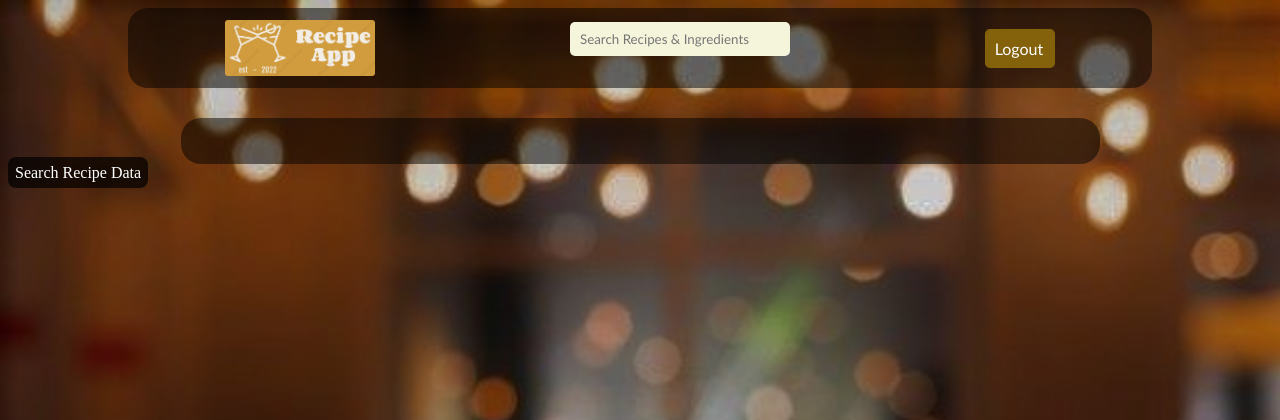
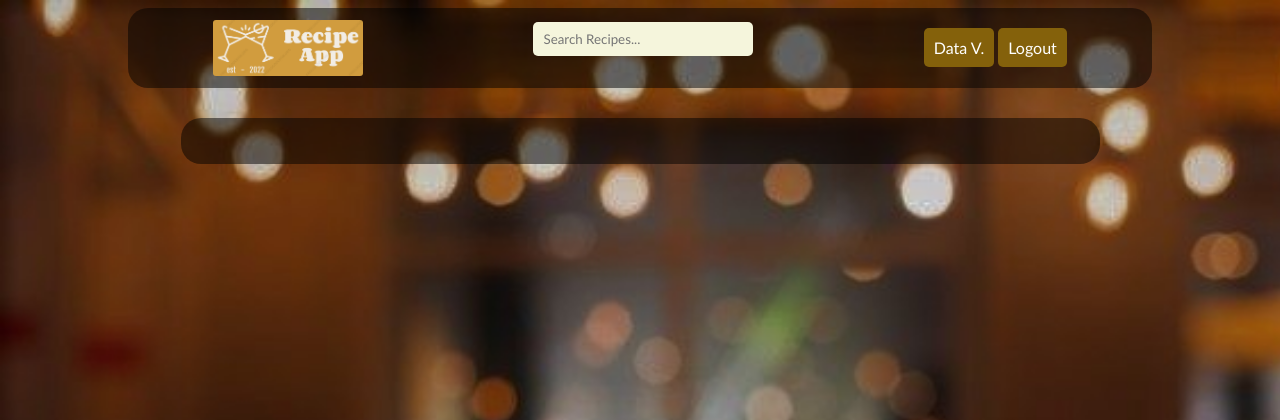
Before and after one commit to Nathan-Mez/Recipe-App, a Django app: page /list/ in a window 1280 px wide. Shown: the top 420 px of the page. Run offline with Django 4.2, Linux system fonts and the light colour scheme; the visitor is signed in with stand-in values (Sample User, id 1); data that the repository does not hold is empty.

Commit message:
Update main.html

```diff
--- a/recipes/templates/recipes/main.html
+++ b/recipes/templates/recipes/main.html
@@ -21,28 +21,24 @@
         <div class="search_box">
             <form action=""  method="GET" class="form">
                 {% csrf_token %}
-                <input type="text" name="recipe_search" class="form_search_input"
-                       placeholder="Search Recipes & Ingredients"
-                       value="{{ form.recipe_search.value }}" />
+                <input type="text" name="recipe_search"
+                       class="form_search_input"   id="searchbar"
+                       placeholder="Search Recipes..."
+                       onkeyup="search_recipe()" />
             </form>
             <br>
-            {{ form.recipe_search.value|default_if_none:"No search" }}
-
-            {% if 1 == 2 %}
-                <div class="search_results">
-                    {% for object in object_list %}
-                        {% if 'S' in object.name  %}
-                            <p style="display: flex;"><a class="recipe_name" href ="{{object.get_absolute_url}}"> {{object.name}} </a></p>
-                            <hr>
-                        {% endif %}
-                    {% endfor %}
-                </div>
-            {% endif %}
+            <div class="search_results" autocomplete="off" style="display: none;">
+                {% for object in object_list %}
+                    <p  class="recipe_searched">
+                        <a class="recipe_name" style="font-size: 18px; font-family: 'Gill Sans', 'Gill Sans MT', Calibri, 'Trebuchet MS', sans-serif;" href ="{{object.get_absolute_url}}"> {{object.name}} </a>
+                    </p>
+                {% endfor %}
+            </div>
         </div>
-
-        <a href ="{%url 'logout' %}" class="logout_btn">
-            Logout
-        </a>
+        <div>
+            <a href ="{%url 'recipes:search' %}" class="logout_btn">Data V.</a>
+            <a href ="{%url 'logout' %}" class="logout_btn">Logout</a>
+        </div>
     </div>
 
 
@@ -58,14 +54,9 @@
     </div>
    {% endfor %}
 </div>
-<a href ="{%url 'recipes:search' %}"
-   style="
-        color: white;
-        background-color: rgba(0, 0, 0, 0.704);
-        border-radius: 8px;
-        padding: 7px;
-        text-decoration: none;">
-    Search Recipe Data
-</a>
+
+<!-- linking javascript -->
+<script src="{% static 'recipes/js/js.js' %}"></script>
+
 </body>
 </html>
```
